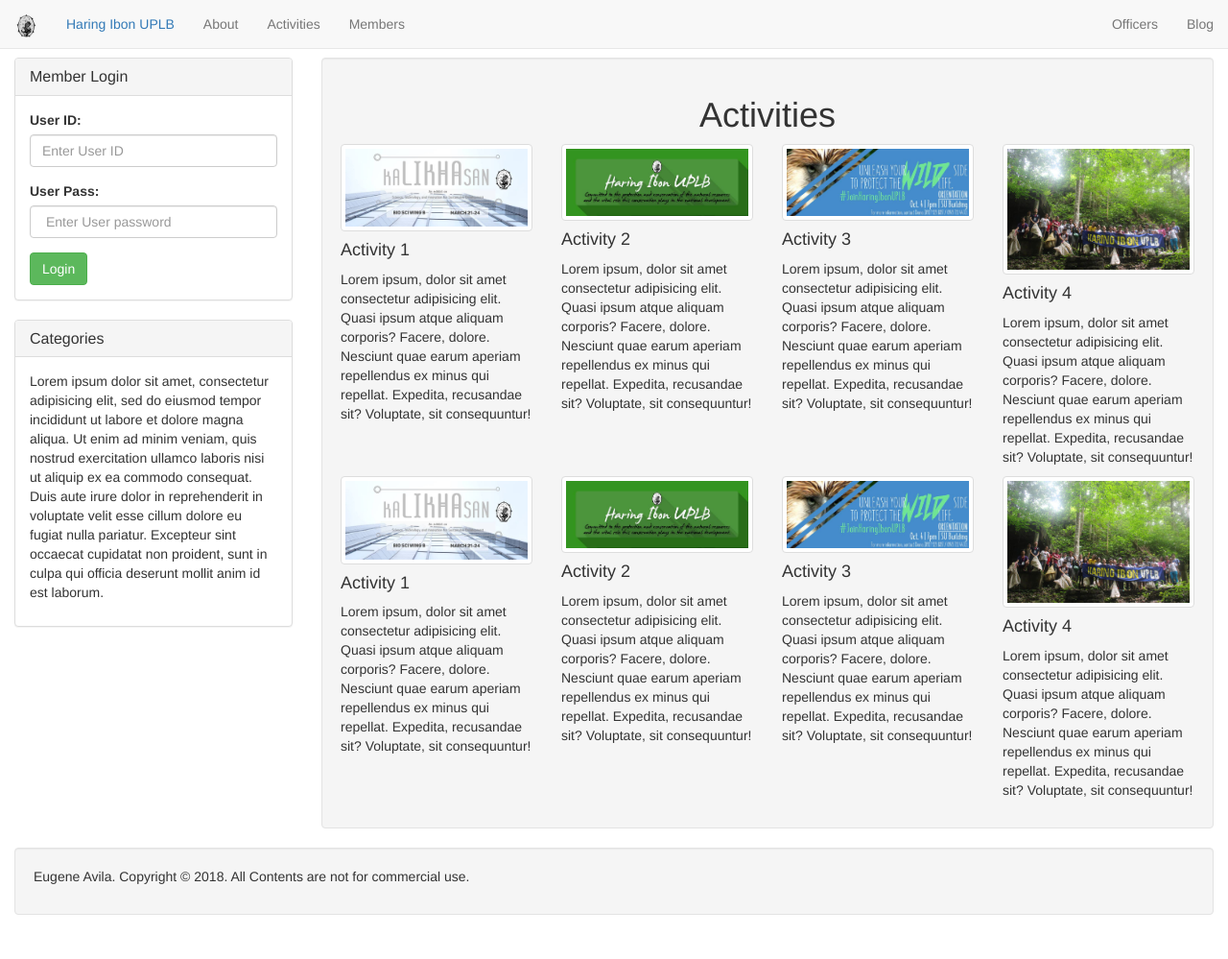
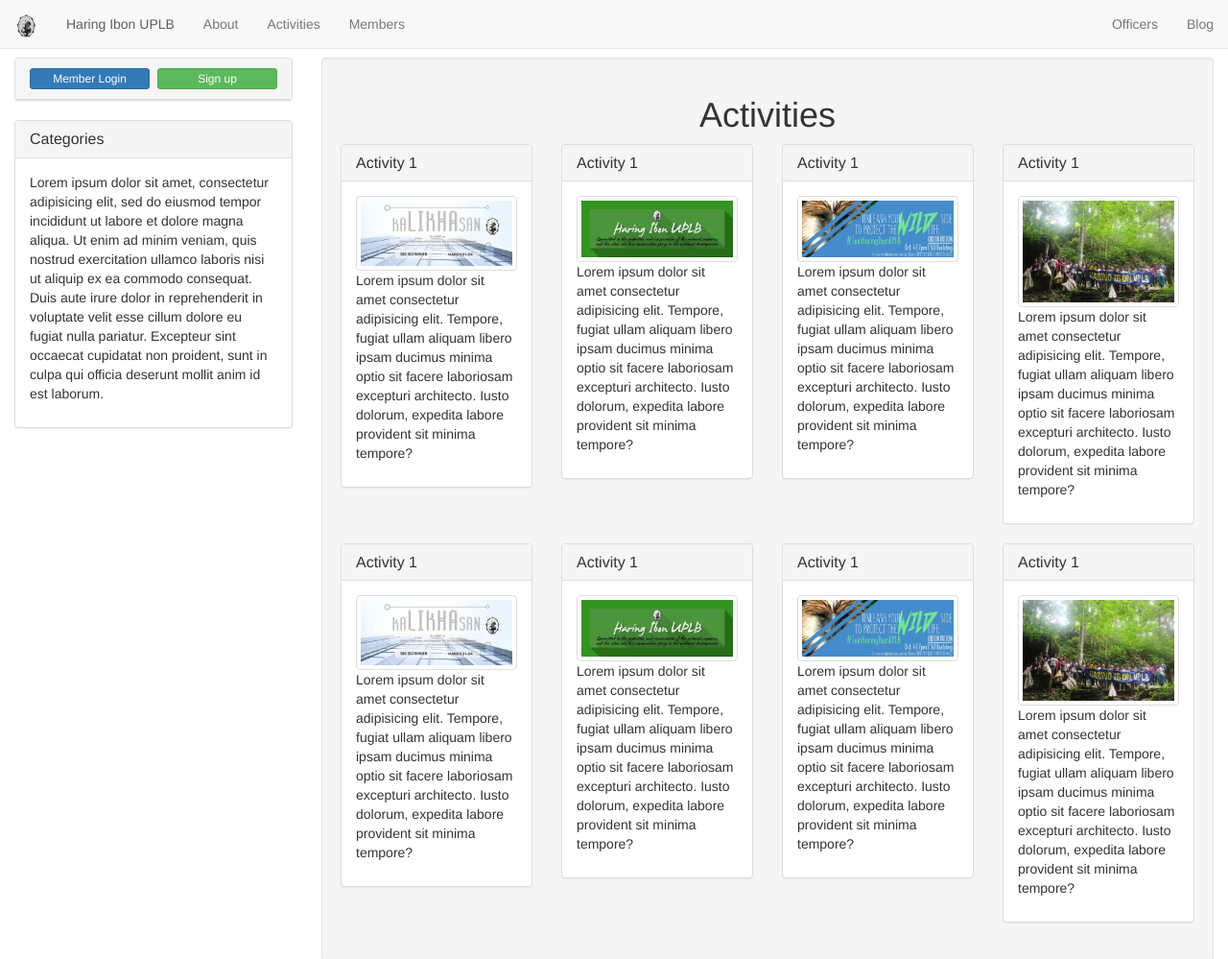
Before and after one commit to avilaeugeneb/csp1, a plain HTML site: page activity.html in a window 1280 px wide. Shown: the top 999 px of the page at 96% size. Before the commit the page ends 973 px from the top, so only its background shows below. Drawn offline with nearby package versions, Linux system fonts and the light colour scheme.

Commit message:
Feat : content added

```diff
--- a/activity.html
+++ b/activity.html
@@ -88,9 +88,14 @@
 
 						<div class="panel panel-default">
 							<div class="panel-heading">
-								<h3 class="panel-title">Member Login</h3>
+								<div id="member-btns">
+									<button class="btn btn-primary btn-xs" type="button" data-toggle="collapse" data-target="#member-login" aria-expanded="false" aria-controls="collapseExample">
+										Member Login
+									</button>
+									<button class="btn btn-success btn-xs">Sign up</button>
 								</div>
-							<div class="panel-body">
+							</div>
+							<div class="panel-body collapse" id="member-login">
 
 								<form>
 
@@ -151,33 +156,57 @@
 					<div class="row">
 
 						<div class="col-md-3 col-sm-6 col-xs-12">
+							<div class="panel panel-default">
+								<div class="panel-heading">
+									<h3 class="panel-title">Activity 1</h3>
+								</div>
+								<div class="panel-body">
 									<img src="assets/img/act1.jpg" alt="" class="img-thumbnail img-responsive activity-images">
-							<h4>Activity 1</h4>
-							<p>Lorem ipsum, dolor sit amet consectetur adipisicing elit. Quasi ipsum atque aliquam corporis? Facere, dolore. Nesciunt
-								quae earum aperiam repellendus ex minus qui repellat. Expedita, recusandae sit? Voluptate, sit consequuntur!</p>
+									<p>Lorem ipsum dolor sit amet consectetur adipisicing elit. Tempore, fugiat ullam aliquam libero ipsam ducimus minima
+										optio sit facere laboriosam excepturi architecto. Iusto dolorum, expedita labore provident sit minima tempore?</p>
+								</div>
+							</div>
 						</div>
 
 						<div class="col-md-3 col-sm-6 col-xs-12">
+							<div class="panel panel-default">
+								<div class="panel-heading">
+									<h3 class="panel-title">Activity 1</h3>
+								</div>
+								<div class="panel-body">
 									<img src="assets/img/act2.jpg" alt="" class="img-thumbnail img-responsive activity-images">
-							<h4>Activity 2</h4>
-							<p>Lorem ipsum, dolor sit amet consectetur adipisicing elit. Quasi ipsum atque aliquam corporis? Facere, dolore. Nesciunt
-								quae earum aperiam repellendus ex minus qui repellat. Expedita, recusandae sit? Voluptate, sit consequuntur!</p>
+									<p>Lorem ipsum dolor sit amet consectetur adipisicing elit. Tempore, fugiat ullam aliquam libero ipsam ducimus minima
+										optio sit facere laboriosam excepturi architecto. Iusto dolorum, expedita labore provident sit minima tempore?</p>
+								</div>
+							</div>
 						</div>
 
 						<div class="clearfix hidden-lg hidden-md"></div>
 
 						<div class="col-md-3 col-sm-6 col-xs-12">
+							<div class="panel panel-default">
+								<div class="panel-heading">
+									<h3 class="panel-title">Activity 1</h3>
+								</div>
+								<div class="panel-body">
 									<img src="assets/img/act3.jpg" alt="" class="img-thumbnail img-responsive activity-images">
-							<h4>Activity 3</h4>
-							<p>Lorem ipsum, dolor sit amet consectetur adipisicing elit. Quasi ipsum atque aliquam corporis? Facere, dolore. Nesciunt
-								quae earum aperiam repellendus ex minus qui repellat. Expedita, recusandae sit? Voluptate, sit consequuntur!</p>
+									<p>Lorem ipsum dolor sit amet consectetur adipisicing elit. Tempore, fugiat ullam aliquam libero ipsam ducimus minima
+										optio sit facere laboriosam excepturi architecto. Iusto dolorum, expedita labore provident sit minima tempore?</p>
+								</div>
+							</div>
 						</div>
 
 						<div class="col-md-3 col-sm-6 col-xs-12">
+							<div class="panel panel-default">
+								<div class="panel-heading">
+									<h3 class="panel-title">Activity 1</h3>
+								</div>
+								<div class="panel-body">
 									<img src="assets/img/act4.jpg" alt="" class="img-thumbnail img-responsive activity-images">
-							<h4>Activity 4</h4>
-							<p>Lorem ipsum, dolor sit amet consectetur adipisicing elit. Quasi ipsum atque aliquam corporis? Facere, dolore. Nesciunt
-								quae earum aperiam repellendus ex minus qui repellat. Expedita, recusandae sit? Voluptate, sit consequuntur!</p>
+									<p>Lorem ipsum dolor sit amet consectetur adipisicing elit. Tempore, fugiat ullam aliquam libero ipsam ducimus minima
+										optio sit facere laboriosam excepturi architecto. Iusto dolorum, expedita labore provident sit minima tempore?</p>
+								</div>
+							</div>
 						</div>
 
 					</div>
@@ -185,33 +214,57 @@
 					<div class="row">
 
 						<div class="col-md-3 col-sm-6 col-xs-12">
+							<div class="panel panel-default">
+								<div class="panel-heading">
+									<h3 class="panel-title">Activity 1</h3>
+								</div>
+								<div class="panel-body">
 									<img src="assets/img/act1.jpg" alt="" class="img-thumbnail img-responsive activity-images">
-							<h4>Activity 1</h4>
-							<p>Lorem ipsum, dolor sit amet consectetur adipisicing elit. Quasi ipsum atque aliquam corporis? Facere, dolore. Nesciunt
-								quae earum aperiam repellendus ex minus qui repellat. Expedita, recusandae sit? Voluptate, sit consequuntur!</p>
+									<p>Lorem ipsum dolor sit amet consectetur adipisicing elit. Tempore, fugiat ullam aliquam libero ipsam ducimus minima
+										optio sit facere laboriosam excepturi architecto. Iusto dolorum, expedita labore provident sit minima tempore?</p>
+								</div>
+							</div>
 						</div>
 
 						<div class="col-md-3 col-sm-6 col-xs-12">
+							<div class="panel panel-default">
+								<div class="panel-heading">
+									<h3 class="panel-title">Activity 1</h3>
+								</div>
+								<div class="panel-body">
 									<img src="assets/img/act2.jpg" alt="" class="img-thumbnail img-responsive activity-images">
-							<h4>Activity 2</h4>
-							<p>Lorem ipsum, dolor sit amet consectetur adipisicing elit. Quasi ipsum atque aliquam corporis? Facere, dolore. Nesciunt
-								quae earum aperiam repellendus ex minus qui repellat. Expedita, recusandae sit? Voluptate, sit consequuntur!</p>
+									<p>Lorem ipsum dolor sit amet consectetur adipisicing elit. Tempore, fugiat ullam aliquam libero ipsam ducimus minima
+										optio sit facere laboriosam excepturi architecto. Iusto dolorum, expedita labore provident sit minima tempore?</p>
+								</div>
+							</div>
 						</div>
 
 						<div class="clearfix hidden-lg hidden-md"></div>
 
 						<div class="col-md-3 col-sm-6 col-xs-12">
+							<div class="panel panel-default">
+								<div class="panel-heading">
+									<h3 class="panel-title">Activity 1</h3>
+								</div>
+								<div class="panel-body">
 									<img src="assets/img/act3.jpg" alt="" class="img-thumbnail img-responsive activity-images">
-							<h4>Activity 3</h4>
-							<p>Lorem ipsum, dolor sit amet consectetur adipisicing elit. Quasi ipsum atque aliquam corporis? Facere, dolore. Nesciunt
-								quae earum aperiam repellendus ex minus qui repellat. Expedita, recusandae sit? Voluptate, sit consequuntur!</p>
+									<p>Lorem ipsum dolor sit amet consectetur adipisicing elit. Tempore, fugiat ullam aliquam libero ipsam ducimus minima
+										optio sit facere laboriosam excepturi architecto. Iusto dolorum, expedita labore provident sit minima tempore?</p>
+								</div>
+							</div>
 						</div>
 
 						<div class="col-md-3 col-sm-6 col-xs-12">
+							<div class="panel panel-default">
+								<div class="panel-heading">
+									<h3 class="panel-title">Activity 1</h3>
+								</div>
+								<div class="panel-body">
 									<img src="assets/img/act4.jpg" alt="" class="img-thumbnail img-responsive activity-images">
-							<h4>Activity 4</h4>
-							<p>Lorem ipsum, dolor sit amet consectetur adipisicing elit. Quasi ipsum atque aliquam corporis? Facere, dolore. Nesciunt
-								quae earum aperiam repellendus ex minus qui repellat. Expedita, recusandae sit? Voluptate, sit consequuntur!</p>
+									<p>Lorem ipsum dolor sit amet consectetur adipisicing elit. Tempore, fugiat ullam aliquam libero ipsam ducimus minima
+										optio sit facere laboriosam excepturi architecto. Iusto dolorum, expedita labore provident sit minima tempore?</p>
+								</div>
+							</div>
 						</div>
 
 					</div>
--- a/assets/css/desktopscreen.css
+++ b/assets/css/desktopscreen.css
@@ -14,3 +14,6 @@
 /**    Home Page        **/
 /**                     **/
 /*************************/
+#member-btns {
+	grid-template-columns: 1fr 1fr;
+}
--- a/assets/css/style.css
+++ b/assets/css/style.css
@@ -6,11 +6,11 @@
 #landing-container {
 	max-width: 1200px;
 	min-height: 100vh;
-	/*background: url("../img/bgnature.jpg");
-	background-size: 100% 100%;*/
+	background: url("../img/bgnature.jpg");
+	background-size: 100% 100%;
 	background-color: #000; /* temporary */
 	display: grid;
-	grid-template-rows: 5vh auto auto auto 5vh;
+	grid-template-rows: 1vh auto auto auto 1vh;
 	grid-template-areas:
 	"."
 	"imgland"
@@ -19,6 +19,7 @@
 	".";
 	margin: auto;
 	grid-gap: 1vh;
+	margin-top: -60px;
 }
 
 	#landing-image {
@@ -29,19 +30,12 @@
 		grid-area: imgland;
 	}
 
-		#landing-image img {
-			width: 20vh;
-			margin: 0 auto;
-			border-radius: 100%;
-			box-shadow: 1px 5px 5px gray;
-		}
-
 	.enter-buttons {
 		display: grid;
 		max-width: 70%;
 		margin: auto;
 		grid-template-rows: 1fr 1fr;
-		grid-gap: 2vh;
+		grid-gap: 1vh;
 		grid-area: enterbtn;
 	}
 
@@ -61,16 +55,13 @@
 	padding-top: 60px;
 }
 
-/* #first-row {
-	margin-top: 66vmin;
-} */
-
 #logo {
 	width: 3vh;
 }
 
 .navbar-text a {
 	text-decoration: none;
+	color: #5D5D5D;
 }
 
 #main-carousel {
@@ -85,6 +76,11 @@
 		margin: auto;
 	}
 
+#member-btns {
+	display: grid;
+	grid-gap: 1vh;
+}
+
 /*************************/
 /**                     **/
 /**   Activity Page     **/
```
Also changed, not shown: about.html (+53 -20 lines), blog.html (+11 -5 lines), index.html (+5 -3 lines), members.html (+11 -5 lines), officers.html (+38 -22 lines), pugad.html (+11 -5 lines). Lines whose indentation alone changed are shown as unchanged.
